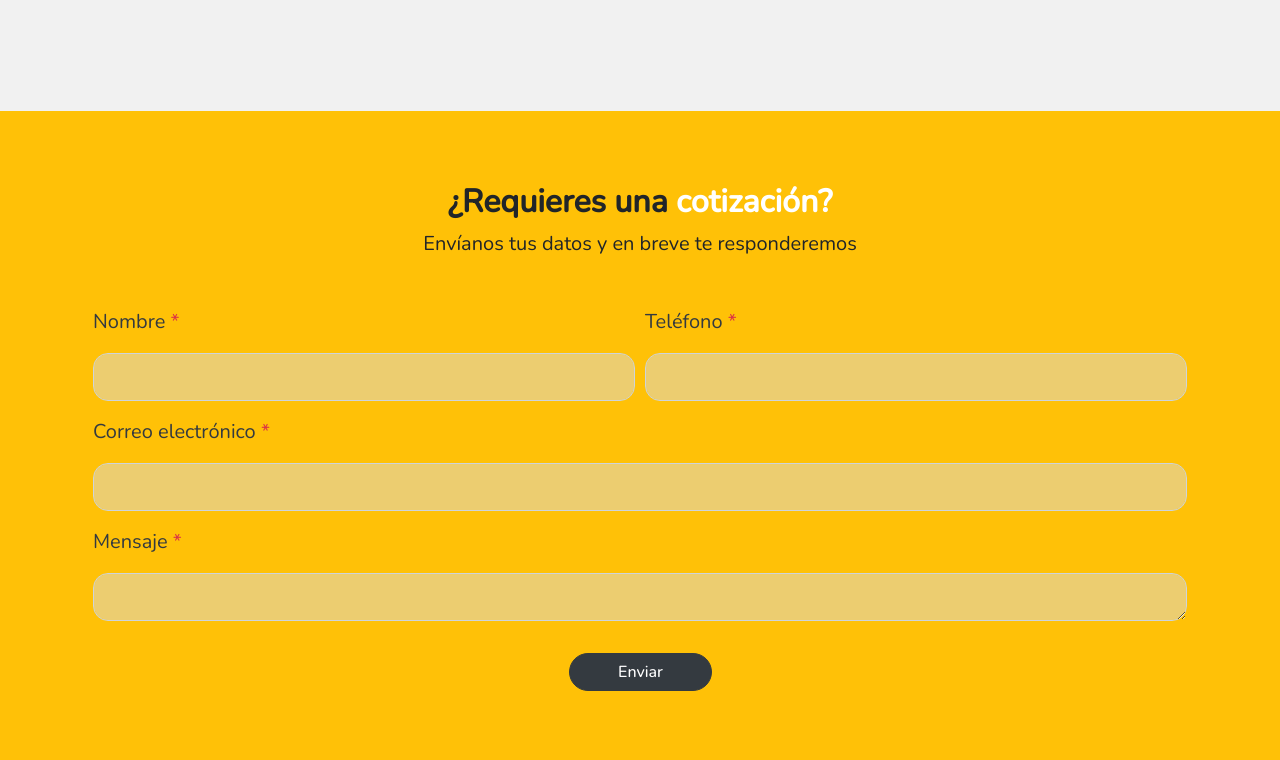
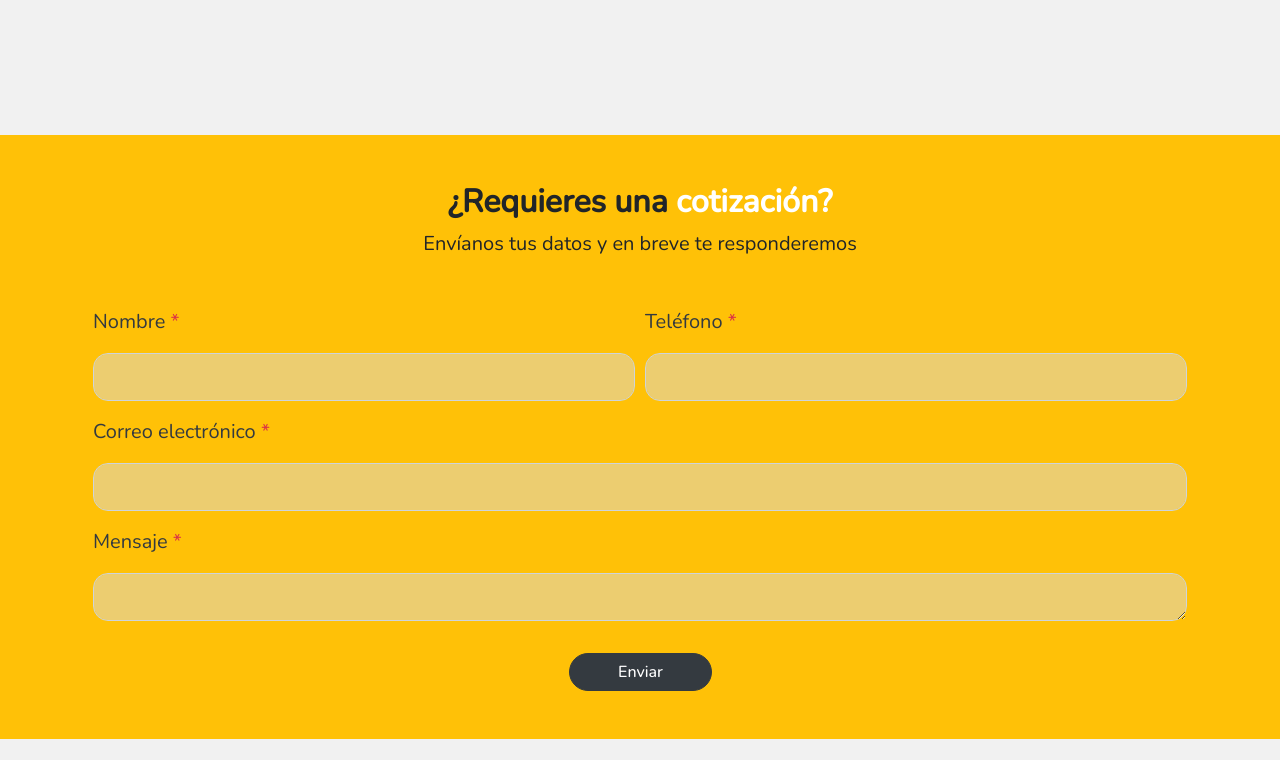
Before and after one commit to alejandroplt/paginaRIO, a plain HTML site: page index.html in a window 1280 px wide. Shown: the part 3446-4206 px from the top of the page. Drawn offline with nearby package versions, Linux system fonts and the light colour scheme.

Commit message:
PRUEBA SECCION FORMULARIO COTIZACION

```diff
--- a/index.html
+++ b/index.html
@@ -356,9 +356,9 @@
     </section>
 
     <!--SECCION COTIZACION-->
-    <section id="cotizacion" class="bg-warning p-5">
+    <section id="cotizacion" class="bg-warning">
       <div class="container px-2 my-4">
-        <div class="row gx-5 justify-content-center">
+        <div class="row gx-5 justify-content-center pt-5 pl-5 pr-5">
           <div class="col-lg-8 col-xl-12">
               <div class="text-center" data-aos="fade-right">
                   <h2 class="font-weight-bold m-0">¿Requieres una <label class="text-white">cotización?</label></h2>
@@ -366,7 +366,7 @@
                 </div>
           </div>
         </div>
-        <div class="container">
+        <div class="container pb-5">
           <!--<form style="padding: 0rem 15rem 0rem 15rem; margin: 0rem;">-->
           <form>
             <div class="form-row">
```
